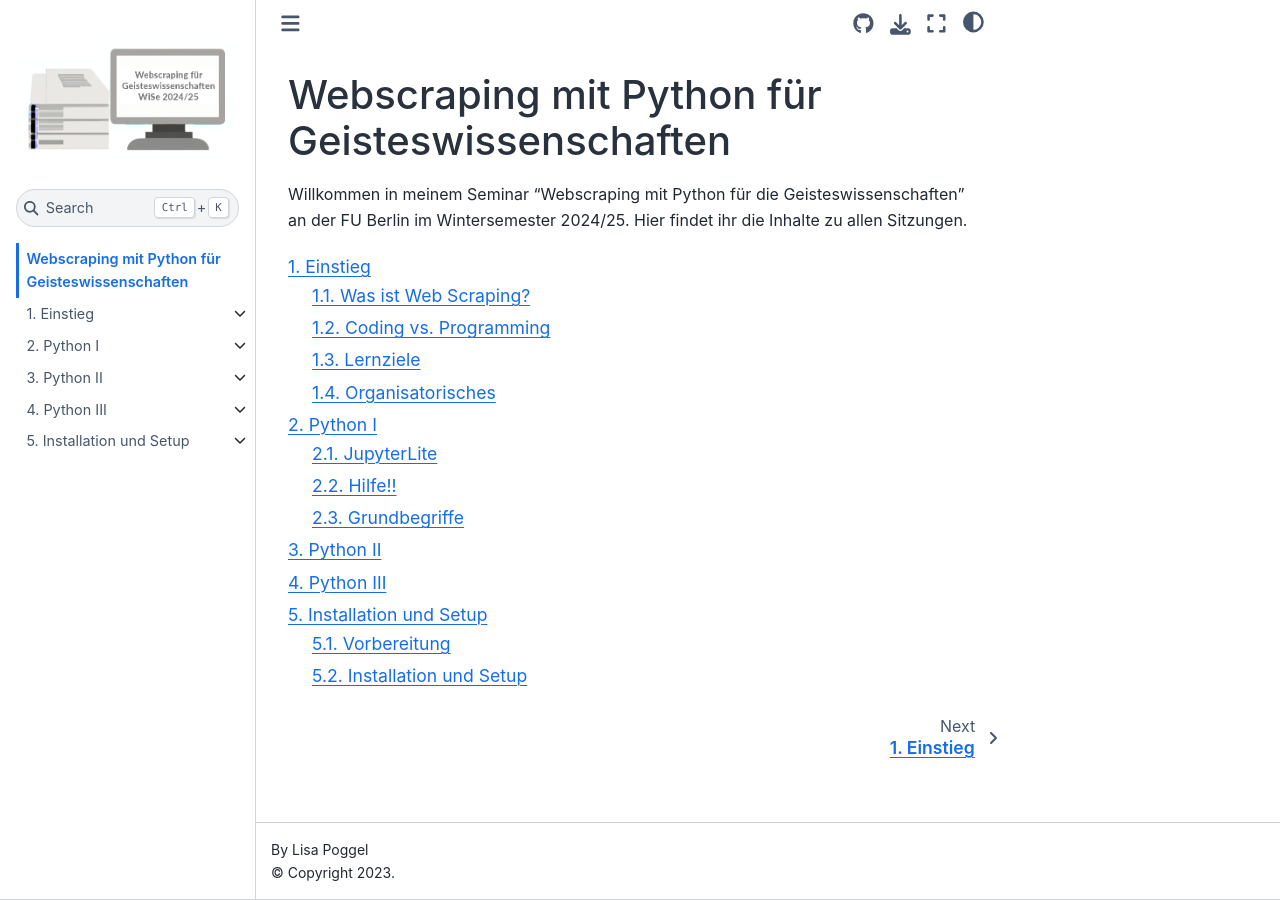
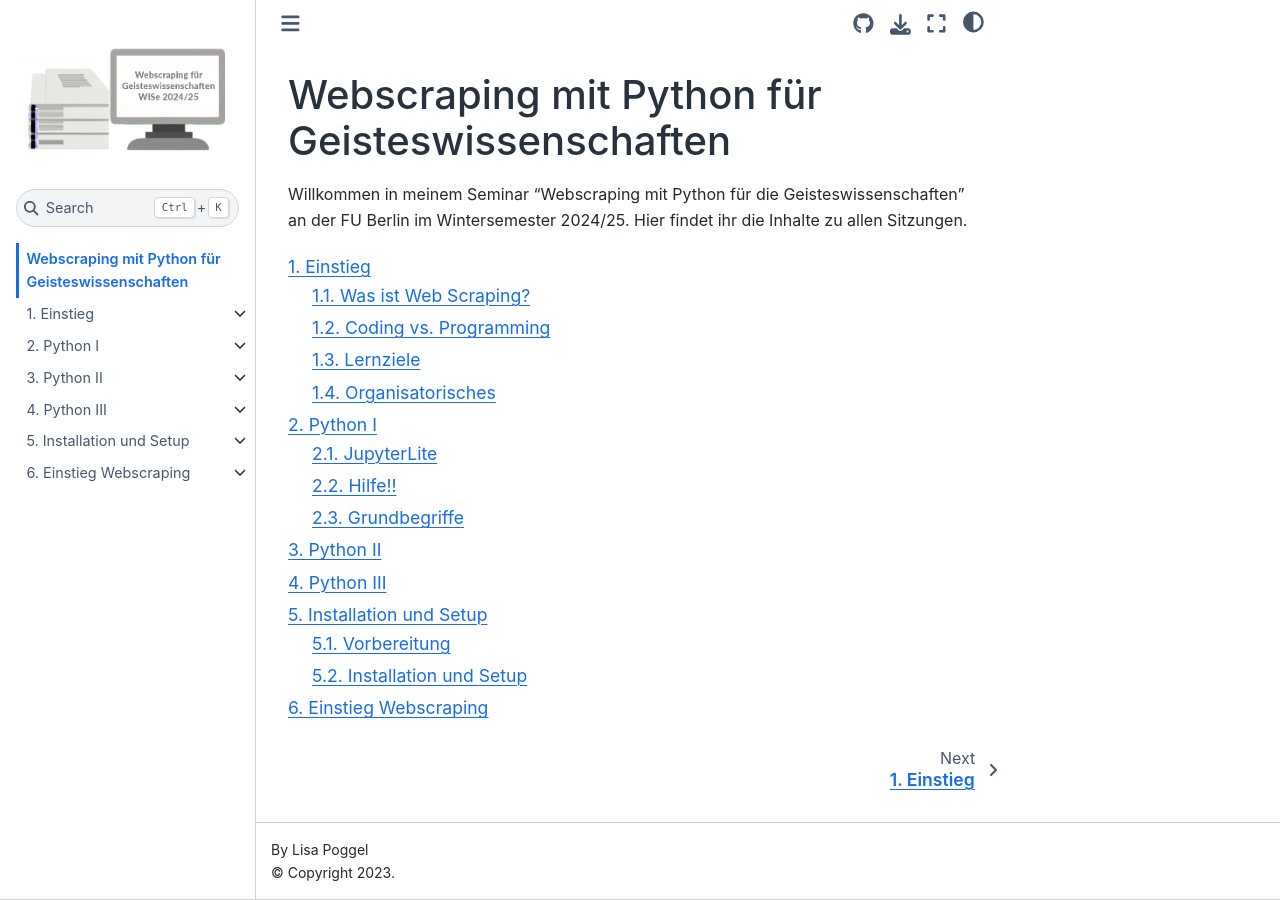
Before and after one commit to lipogg/webscraping-mit-python, a Jupyter Book: the page built from intro.md, in a window 1280 px wide. Built offline with Jupyter Book 1.0.4 settings and Sphinx 7.4.7 and the Sphinx Book theme 1.1.4, drawn with Linux system fonts in a browser that asks for light colours; pages that are not in the unit, such as notebooks, are missing from menus; comment, search, counter and statistics services are not loaded; part of the change alters nothing that is shown.

```diff
--- a/_toc.yml
+++ b/_toc.yml
@@ -55,17 +55,17 @@ sections:
     title: Vorbereitung
   - file: chapters/05/subchapters/02_installation_setup
     title: Installation und Setup
-#- file: chapters/06/06_intro
-#  title: Einstieg Webscraping
-#  sections:
-#  - file: chapters/06/subchapters/01_rechtliches.md
-#    title: Der rechtliche Rahmen
-#  - file: chapters/06/subchapters/02_html.ipynb
-#    title: HTML
-#  - file: chapters/06/subchapters/03_css.ipynb
-#    title: CSS
-#  - file: chapters/06/subchapters/04_http.ipynb
-#    title: Client, Server, HTTP
+- file: chapters/06/06_intro
+  title: Einstieg Webscraping
+  sections:
+  - file: chapters/06/subchapters/01_rechtliches.md
+    title: Der rechtliche Rahmen
+  - file: chapters/06/subchapters/02_html.ipynb
+    title: HTML
+  - file: chapters/06/subchapters/03_css.ipynb
+    title: CSS
+  - file: chapters/06/subchapters/04_http.ipynb
+    title: Client, Server, HTTP
 #- file: chapters/07/07_intro
 #  title: Statische Webseiten
 #  sections:
--- a/references.bib
+++ b/references.bib
@@ -612,6 +612,26 @@
 	url = {https://researchdatamanagement.harvard.edu/best-practices-reproducibility-reusability}
 }
 
+@online{fair_use,
+	title = {{Mapping Texts. Ch. 5: Acquiring Text. Legal and Ethical Side of Scraping}},
+	author = {Stoltz, Dustin S. and Taylor, Marshall A.},
+	year = {2024},
+	pages = {S. 65-68},
+	keywords = {recht},
+	url = {https://doi.org/10.1093/oso/9780197756874.001.0001}
+}
+
+@online{usa_rights,
+	title = {{Tutorial: Legality and Ethics of Web Scraping}},
+	author = {Krotov, Vlad and Johnson, Leigh and Silva, Leiser},
+	year = {2020},
+	keywords = {recht},
+	url = {https://doi.org/10.17705/1CAIS.04724}
+}
+
+ https://doi.org/10.17705/1CAIS.04724
+
+
 @online{dop_02,
 	title = {{Vorlesung "Webbasierte Systeme". Grundlagen der Web-Kommunikation}},
 	author = {Dopatka, Frank},
@@ -804,6 +824,21 @@
 	url = {https://developer.mozilla.org/en-US/docs/Web/HTTP/Headers/Authorization}
 }
 
+@online{sadiku,
+	title = {{Fundamentals of Computer Networks}},
+	author = {Sadiku, Matthew N.O. and Akujuobi, Cajetan M.},
+	year = {2022},
+	keywords = {http},
+	url = {https://doi.org/10.1007/978-3-031-09417-0}
+}
+
+@online{baun,
+	title = {{Computernetze kompakt}},
+	author = {Baun, Christian},
+	year = {2022},
+	keywords = {http},
+	url = {https://doi.org/10.1007/978-3-662-65363-0}
+}
 
 @online{quotes2scrape,
 	title = {{Quotes to Scrape – }},
```
Also changed, not shown: 2 other files.
